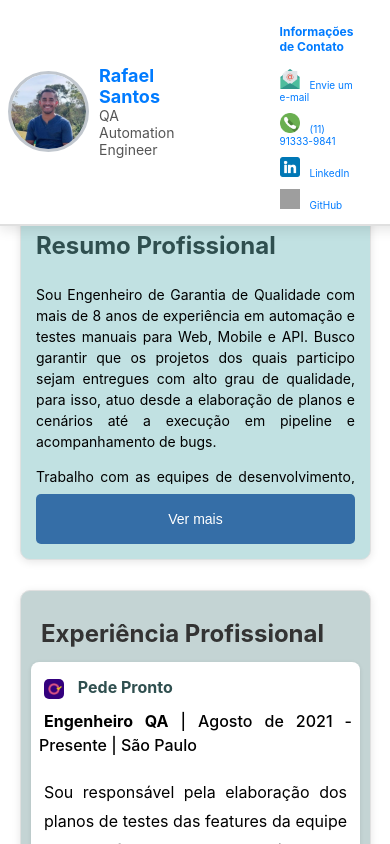
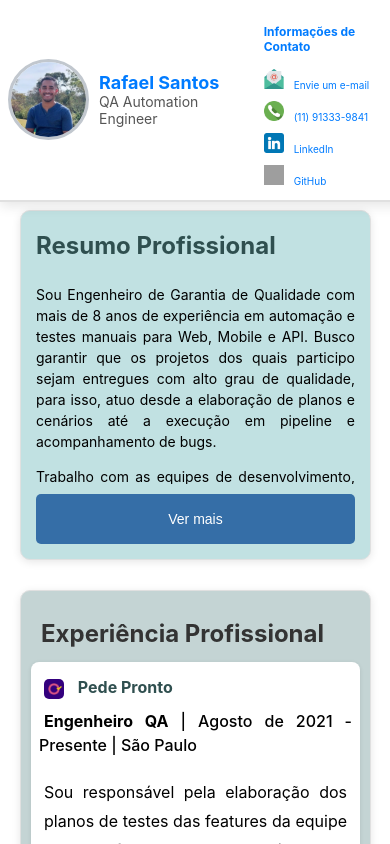
Before and after one commit to leafar-Santos/cv-react-rafael-santos, a React (Create React App) app: page / in a window 390 px wide. Shown: the top 844 px of the page. Built offline with nearby package versions, Linux system fonts and the light colour scheme; grey boxes are pictures that could not be loaded.

Commit message:
Ajuste margin-top

```diff
--- a/src/components/Header/Header.css
+++ b/src/components/Header/Header.css
@@ -44,7 +44,7 @@ header {
   justify-content: flex-start;
   margin-left: 20px;
   text-align: left;
-  padding-inline: 90px;
+  margin-right: 100px;
 }
 
 .contact-info h4 {
@@ -120,6 +120,7 @@ header {
     margin-left: 20px;
     font-size: 12px;
     text-align: left;
+    margin-right: 10px;
   }
 
   .contact-info h4 {
@@ -171,6 +172,7 @@ header {
     margin-left: 15px;
     font-size: 10px;
     text-align: left;
+    margin-right: auto;
   }
 
   .contact-info h4 {
```
